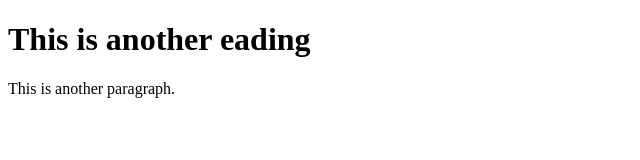
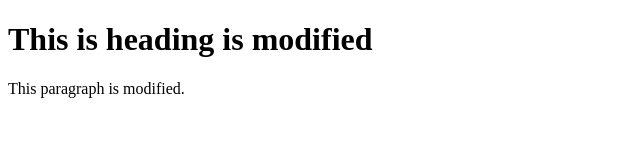
Before and after one commit to tsegaweldu/JavaCoding, a plain HTML site: page index.html in a window 1280 px wide. Shown: the whole page, without its empty margins (0-640 px from the left). Drawn offline with Linux system fonts and the light colour scheme.

Commit message:
paragraph modified

```diff
--- a/index.html
+++ b/index.html
@@ -4,7 +4,7 @@
 		<title>Page Title</title>
 	</head>
 	<body>
-		<h1>This is another eading</h1>
-		<p>This is another paragraph.</p>
+		<h1>This is heading is modified</h1>
+		<p>This paragraph is modified.</p>
 	</body>
 </html>
```
